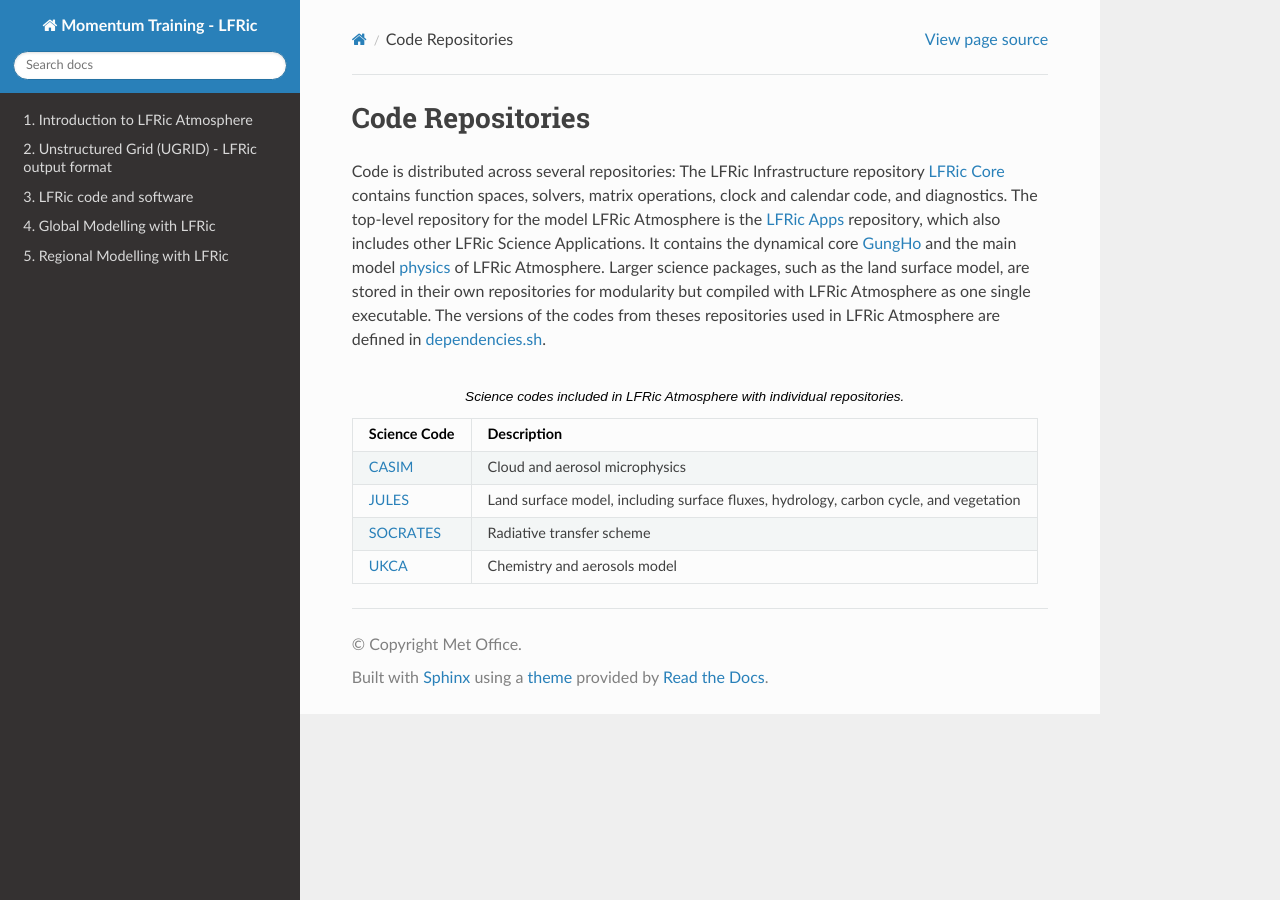
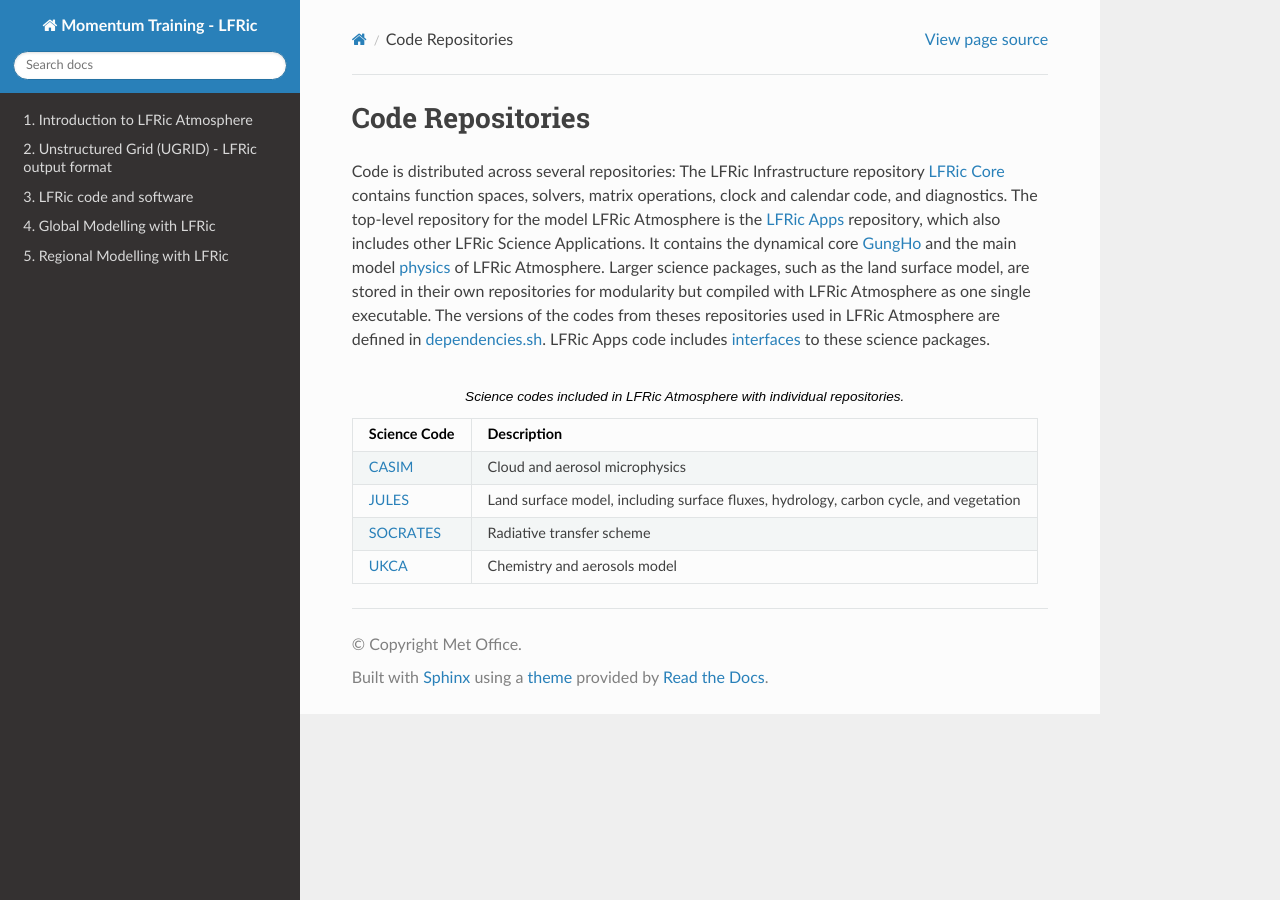
Before and after one commit to MetOffice/LFRic-Atmosphere-Training, a Sphinx documentation site: the page built from source/lfric_infrastructure/code_repositories.rst, in a window 1280 px wide. Built offline with Sphinx 7.4.7 and the Read the Docs theme 3.1.0, drawn with Linux system fonts in a browser that asks for light colours.

Commit message:
Add sentence about about interfaces

```diff
--- a/source/lfric_infrastructure/code_repositories.rst
+++ b/source/lfric_infrastructure/code_repositories.rst
@@ -1,7 +1,8 @@
 Code Repositories
 =================
 
-Code is distributed across several repositories: The LFRic Infrastructure repository `LFRic Core <https://code.metoffice.gov.uk/trac/lfric>`_ contains function spaces, solvers, matrix operations, clock and calendar code, and diagnostics. The top-level repository for the model LFRic Atmosphere is the `LFRic Apps <https://code.metoffice.gov.uk/trac/lfric_apps>`_ repository, which also includes other LFRic Science Applications. It contains the dynamical core `GungHo <https://code.metoffice.gov.uk/trac/lfric_apps/browser/main/trunk/science/gungho/source>`_ and the main model `physics <https://code.metoffice.gov.uk/trac/lfric_apps/browser/main/trunk/science/physics_schemes/source>`_ of LFRic Atmosphere. Larger science packages, such as the land surface model, are stored in their own repositories for modularity but compiled with LFRic Atmosphere as one single executable. The versions of the codes from theses repositories used in LFRic Atmosphere are defined in `dependencies.sh <https://code.metoffice.gov.uk/trac/lfric_apps/browser/main/trunk/dependencies.sh>`_.
+Code is distributed across several repositories: The LFRic Infrastructure repository `LFRic Core <https://code.metoffice.gov.uk/trac/lfric>`_ contains function spaces, solvers, matrix operations, clock and calendar code, and diagnostics. The top-level repository for the model LFRic Atmosphere is the `LFRic Apps <https://code.metoffice.gov.uk/trac/lfric_apps>`_ repository, which also includes other LFRic Science Applications. It contains the dynamical core `GungHo <https://code.metoffice.gov.uk/trac/lfric_apps/browser/main/trunk/science/gungho/source>`_ and the main model `physics <https://code.metoffice.gov.uk/trac/lfric_apps/browser/main/trunk/science/physics_schemes/source>`_ of LFRic Atmosphere. Larger science packages, such as the land surface model, are stored in their own repositories for modularity but compiled with LFRic Atmosphere as one single executable. The versions of the codes from theses repositories used in LFRic Atmosphere are defined in `dependencies.sh <https://code.metoffice.gov.uk/trac/lfric_apps/browser/main/trunk/dependencies.sh>`_. LFRic Apps code includes `interfaces <https://code.metoffice.gov.uk/trac/lfric_apps/browser/main/trunk/interfaces>`_ to these science packages.
+
 
 .. list-table:: Science codes included in LFRic Atmosphere with individual repositories.
    :header-rows: 1
```
